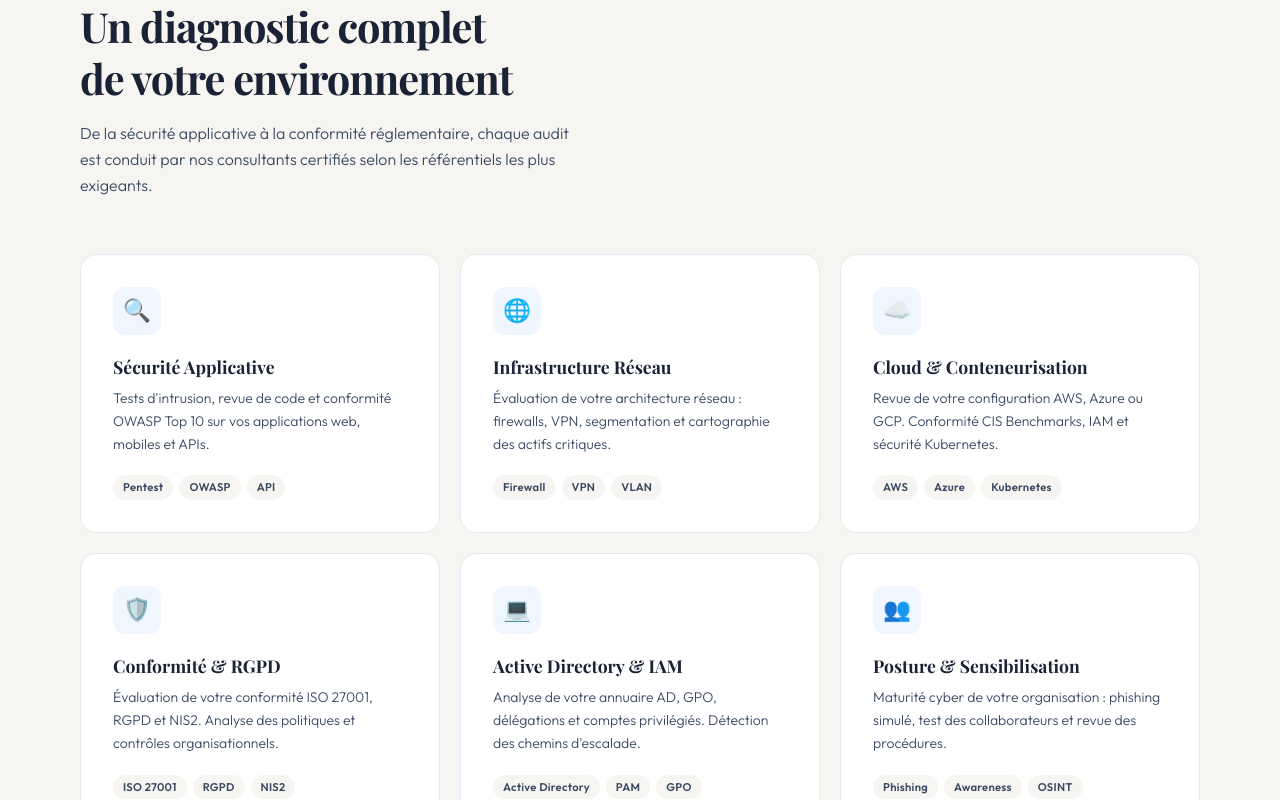
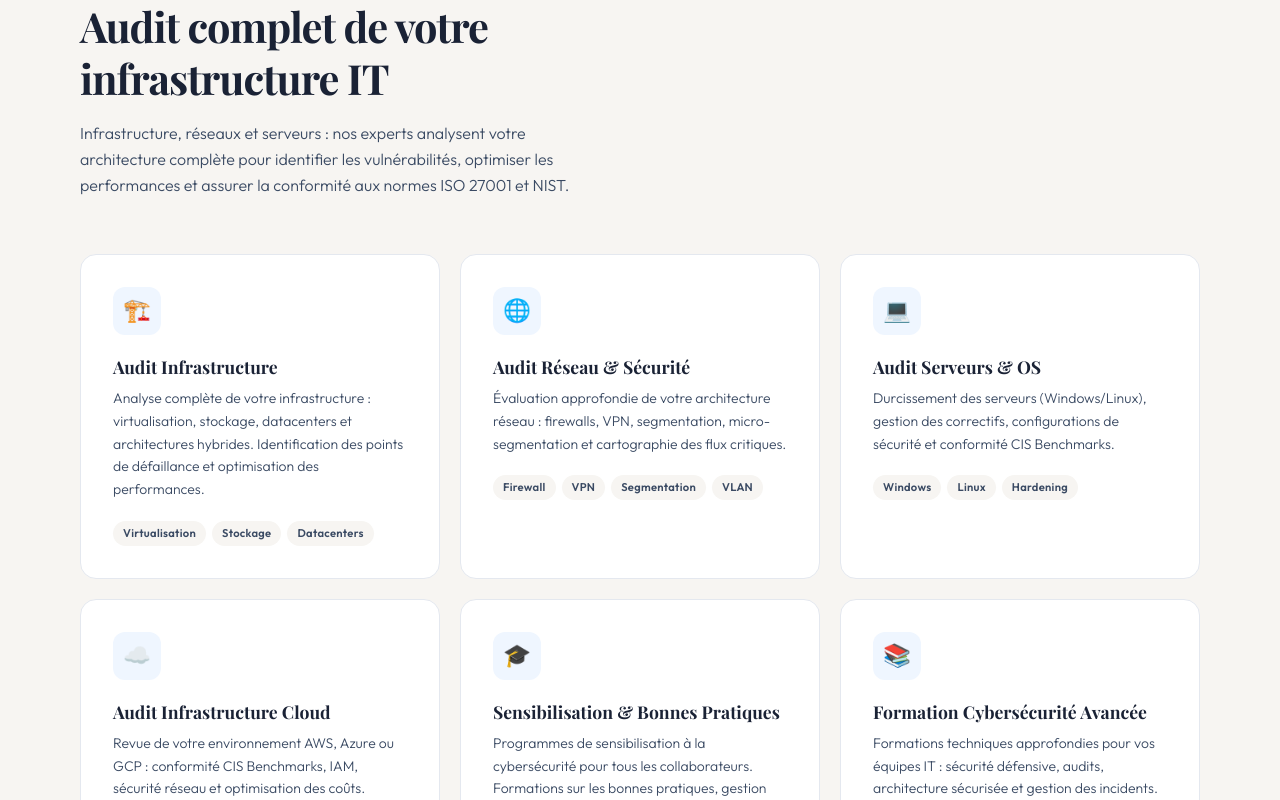
Before and after one commit to lionneleng-droid/Site_Mistral-IT, a Next.js app: page / in a window 1280 px wide. Shown: the part 940-1740 px from the top of the page. Built offline with nearby package versions, Linux system fonts and the light colour scheme.

Commit message:
fix: MAJ informations

```diff
--- a/components/AuditsSection.tsx
+++ b/components/AuditsSection.tsx
@@ -7,14 +7,14 @@ export default function AuditsSection() {
         Nos audits
       </p>
       <h2 className="font-playfair font-bold text-ink text-3xl sm:text-[2.6rem] leading-tight tracking-tight mb-4">
-        Un diagnostic complet
+        Audit complet de votre
         <br />
-        de votre environnement
+        infrastructure IT
       </h2>
       <p className="text-slate font-light text-[1rem] leading-relaxed max-w-lg mb-14">
-        De la sécurité applicative à la conformité réglementaire, chaque audit
-        est conduit par nos consultants certifiés selon les référentiels les plus
-        exigeants.
+        Infrastructure, réseaux et serveurs : nos experts analysent votre
+        architecture complète pour identifier les vulnérabilités, optimiser les
+        performances et assurer la conformité aux normes ISO 27001 et NIST.
       </p>
 
       <div className="grid grid-cols-1 sm:grid-cols-2 lg:grid-cols-3 gap-5">
--- a/components/WhySection.tsx
+++ b/components/WhySection.tsx
@@ -1,6 +1,15 @@
-import { WHY_ITEMS, CERTS } from "../data";
+import { WHY_ITEMS } from "../data";
 
 export default function WhySection() {
+  const PROJECTS = [
+    { icon: "🔧", title: "Remédiation Active Directory", desc: "Audit et sécurisation d'infrastructures AD complexes" },
+    { icon: "☁️", title: "Migration VMware → AWS EC2", desc: "Lift & shift de workloads critiques vers le cloud" },
+    { icon: "⚙️", title: "Automatisation Ansible", desc: "Déploiement infra as code et gestion de configurations" },
+    { icon: "🏗️", title: "Tiering Active Directory", desc: "Architecture sécurisée PAW & tier 0/1/2" },
+    { icon: "🌐", title: "Tiering Réseau", desc: "Segmentation avancée et architecture Zero Trust" },
+    { icon: "📡", title: "Migration Hyper-V → Azure", desc: "Consolidation infrastructure cloud hybride" },
+  ];
+
   return (
     <section id="pourquoi" className="py-28 px-6 lg:px-20 bg-white">
       <div className="grid grid-cols-1 lg:grid-cols-2 gap-16 items-center">
@@ -15,7 +24,7 @@ export default function WhySection() {
             construit dans les détails
           </h2>
           <p className="text-slate font-light text-[1rem] leading-relaxed max-w-md mb-10">
-            Nos consultants certifiés apportent une expertise terrain sur des
+            Nos consultants apportent une expertise terrain sur des
             environnements critiques, avec une approche orientée résultat.
           </p>
 
@@ -41,23 +50,35 @@ export default function WhySection() {
           </div>
         </div>
 
-        {/* Right: certs */}
+        {/* Right: experience & projects */}
         <div className="bg-stone rounded-2xl p-8">
           <h3 className="font-playfair font-bold text-ink text-xl mb-1">
-            Certifications & Référentiels
+            Expertise Éprouvée
           </h3>
-          <p className="text-muted text-sm font-light mb-7">
-            Nos consultants sont certifiés et nos méthodes alignées sur les
-            standards internationaux.
+          <p className="text-muted text-sm font-light mb-2">
+            12 ans d'expérience terrain
           </p>
+          <div className="bg-white rounded-xl p-4 mb-7 border border-[#e4e8ef]">
+            <p className="text-sky font-bold text-lg">Dizaines</p>
+            <p className="text-muted text-sm font-light">de projets infrastructure, réseaux et cloud en production</p>
+          </div>
+
+          <h4 className="font-semibold text-ink text-sm uppercase tracking-wide mb-4 text-muted">
+            Projets Réalisés
+          </h4>
           <div className="grid grid-cols-2 gap-3">
-            {CERTS.map((cert) => (
+            {PROJECTS.map((project) => (
               <div
-                key={cert.name}
-                className="reveal bg-white rounded-xl p-4 border border-[#e4e8ef]"
+                key={project.title}
+                className="bg-white rounded-lg p-3.5 border border-[#e4e8ef] hover:border-sky/30 transition-all"
               >
-                <p className="font-bold text-sky text-sm mb-0.5">{cert.name}</p>
-                <p className="text-muted text-xs font-light">{cert.description}</p>
+                <div className="text-[1.2rem] mb-2">{project.icon}</div>
+                <p className="font-semibold text-ink text-xs mb-1">
+                  {project.title}
+                </p>
+                <p className="text-muted text-xs font-light">
+                  {project.desc}
+                </p>
               </div>
             ))}
           </div>
--- a/data.ts
+++ b/data.ts
@@ -3,46 +3,46 @@
 
 export const AUDITS = [
   {
-    icon: "🔍",
-    title: "Sécurité Applicative",
+    icon: "🏗️",
+    title: "Audit Infrastructure",
     description:
-      "Tests d'intrusion, revue de code et conformité OWASP Top 10 sur vos applications web, mobiles et APIs.",
-    tags: ["Pentest", "OWASP", "API"],
+      "Analyse complète de votre infrastructure : virtualisation, stockage, datacenters et architectures hybrides. Identification des points de défaillance et optimisation des performances.",
+    tags: ["Virtualisation", "Stockage", "Datacenters"],
   },
   {
     icon: "🌐",
-    title: "Infrastructure Réseau",
+    title: "Audit Réseau & Sécurité",
     description:
-      "Évaluation de votre architecture réseau : firewalls, VPN, segmentation et cartographie des actifs critiques.",
-    tags: ["Firewall", "VPN", "VLAN"],
+      "Évaluation approfondie de votre architecture réseau : firewalls, VPN, segmentation, micro-segmentation et cartographie des flux critiques.",
+    tags: ["Firewall", "VPN", "Segmentation", "VLAN"],
+  },
+  {
+    icon: "💻",
+    title: "Audit Serveurs & OS",
+    description:
+      "Durcissement des serveurs (Windows/Linux), gestion des correctifs, configurations de sécurité et conformité CIS Benchmarks.",
+    tags: ["Windows", "Linux", "Hardening"],
   },
   {
     icon: "☁️",
-    title: "Cloud & Conteneurisation",
+    title: "Audit Infrastructure Cloud",
     description:
-      "Revue de votre configuration AWS, Azure ou GCP. Conformité CIS Benchmarks, IAM et sécurité Kubernetes.",
-    tags: ["AWS", "Azure", "Kubernetes"],
+      "Revue de votre environnement AWS, Azure ou GCP : conformité CIS Benchmarks, IAM, sécurité réseau et optimisation des coûts.",
+    tags: ["AWS", "Azure", "GCP"],
   },
   {
-    icon: "🛡️",
-    title: "Conformité & RGPD",
+    icon: "🎓",
+    title: "Sensibilisation & Bonnes Pratiques",
     description:
-      "Évaluation de votre conformité ISO 27001, RGPD et NIS2. Analyse des politiques et contrôles organisationnels.",
-    tags: ["ISO 27001", "RGPD", "NIS2"],
+      "Programmes de sensibilisation à la cybersécurité pour tous les collaborateurs. Formations sur les bonnes pratiques, gestion des mots de passe, phishing et incident reporting.",
+    tags: ["Sensibilisation", "Formation", "Phishing", "Hygiène de sécurité"],
   },
   {
-    icon: "💻",
-    title: "Active Directory & IAM",
+    icon: "📚",
+    title: "Formation Cybersécurité Avancée",
     description:
-      "Analyse de votre annuaire AD, GPO, délégations et comptes privilégiés. Détection des chemins d'escalade.",
-    tags: ["Active Directory", "PAM", "GPO"],
-  },
-  {
-    icon: "👥",
-    title: "Posture & Sensibilisation",
-    description:
-      "Maturité cyber de votre organisation : phishing simulé, test des collaborateurs et revue des procédures.",
-    tags: ["Phishing", "Awareness", "OSINT"],
+      "Formations techniques approfondies pour vos équipes IT : sécurité défensive, audits, architecture sécurisée et gestion des incidents.",
+    tags: ["Défense", "Incident Response", "Architecture"],
   },
 ] as const;
 
@@ -187,15 +187,6 @@ export const WHY_ITEMS = [
   },
 ] as const;
 
-export const CERTS = [
-  { name: "OSCP / OSEP", description: "Offensive Security Certified Professional" },
-  { name: "CISSP", description: "Information Systems Security" },
-  { name: "ISO 27001", description: "Lead Auditor certifié" },
-  { name: "CEH / CPEH", description: "Certified Ethical Hacker" },
-  { name: "ANSSI PASSI", description: "Prestataire d'Audit SSI" },
-  { name: "NIS2 / RGPD", description: "Conformité réglementaire" },
-] as const;
-
 export const STATS = [
   { value: "200+", label: "Audits réalisés" },
   { value: "98%", label: "Satisfaction client" },
@@ -203,18 +194,18 @@ export const STATS = [
 ] as const;
 
 export const AUDIT_PROGRESS = [
-  { label: "Analyse réseau", pct: 100 },
-  { label: "Tests de vulnérabilités", pct: 87 },
-  { label: "Audit Active Directory", pct: 64 },
-  { label: "Conformité RGPD", pct: 41 },
+  { label: "Analyse infrastructure", pct: 100 },
+  { label: "Tests réseau", pct: 87 },
+  { label: "Audit serveurs", pct: 64 },
+  { label: "Conformité réglementaire", pct: 41 },
 ] as const;
 
 export const SELECT_OPTIONS = [
-  "Audit sécurité applicative",
-  "Audit infrastructure réseau",
-  "Audit Cloud",
-  "Audit conformité RGPD/NIS2",
-  "Audit Active Directory",
-  "Mise en œuvre de solutions",
+  "Audit infrastructure",
+  "Audit réseau et sécurité",
+  "Audit serveurs et OS",
+  "Audit infrastructure cloud",
+  "Audit continuité de service",
+  "Remediation et hardening",
   "Formation & sensibilisation",
 ] as const;
```
